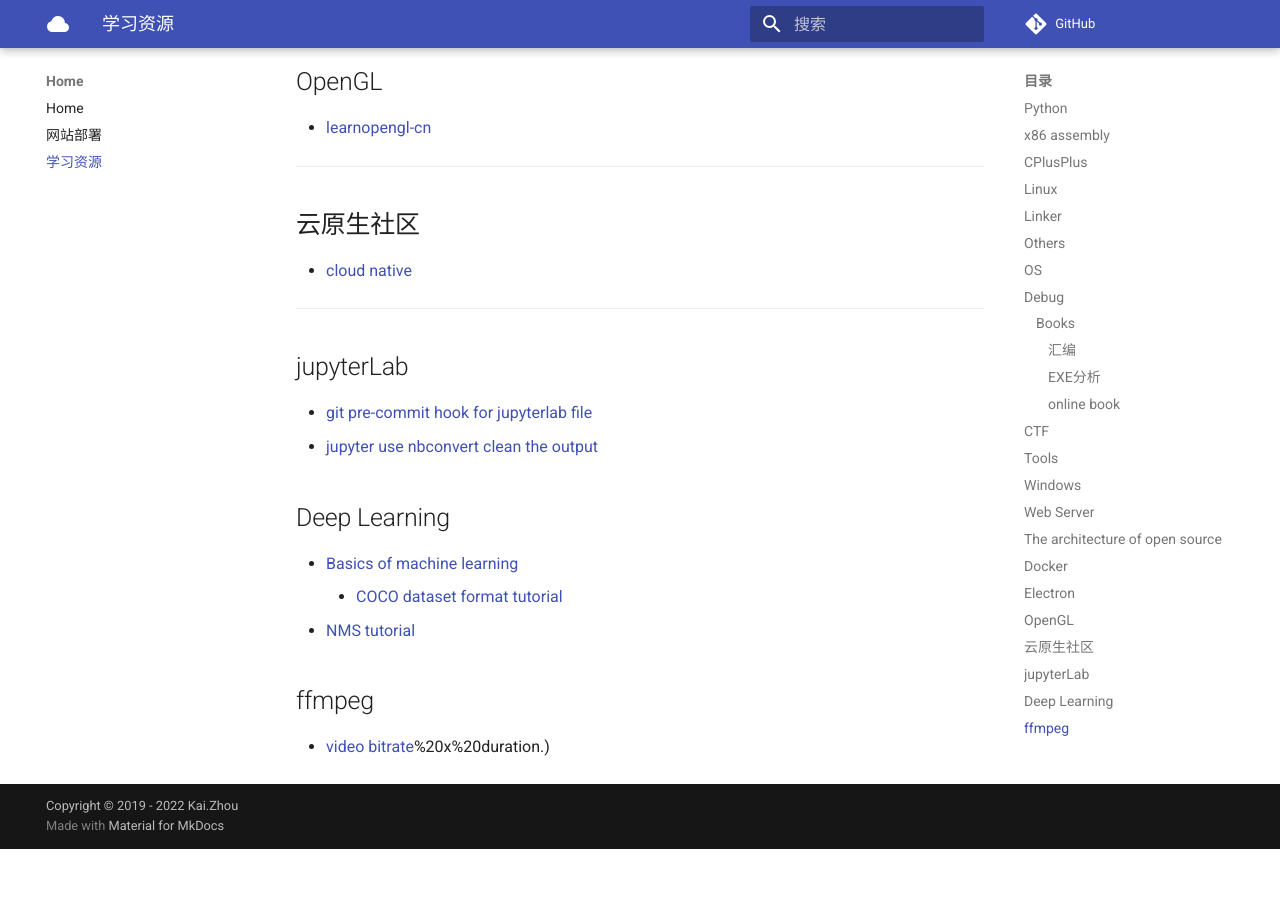
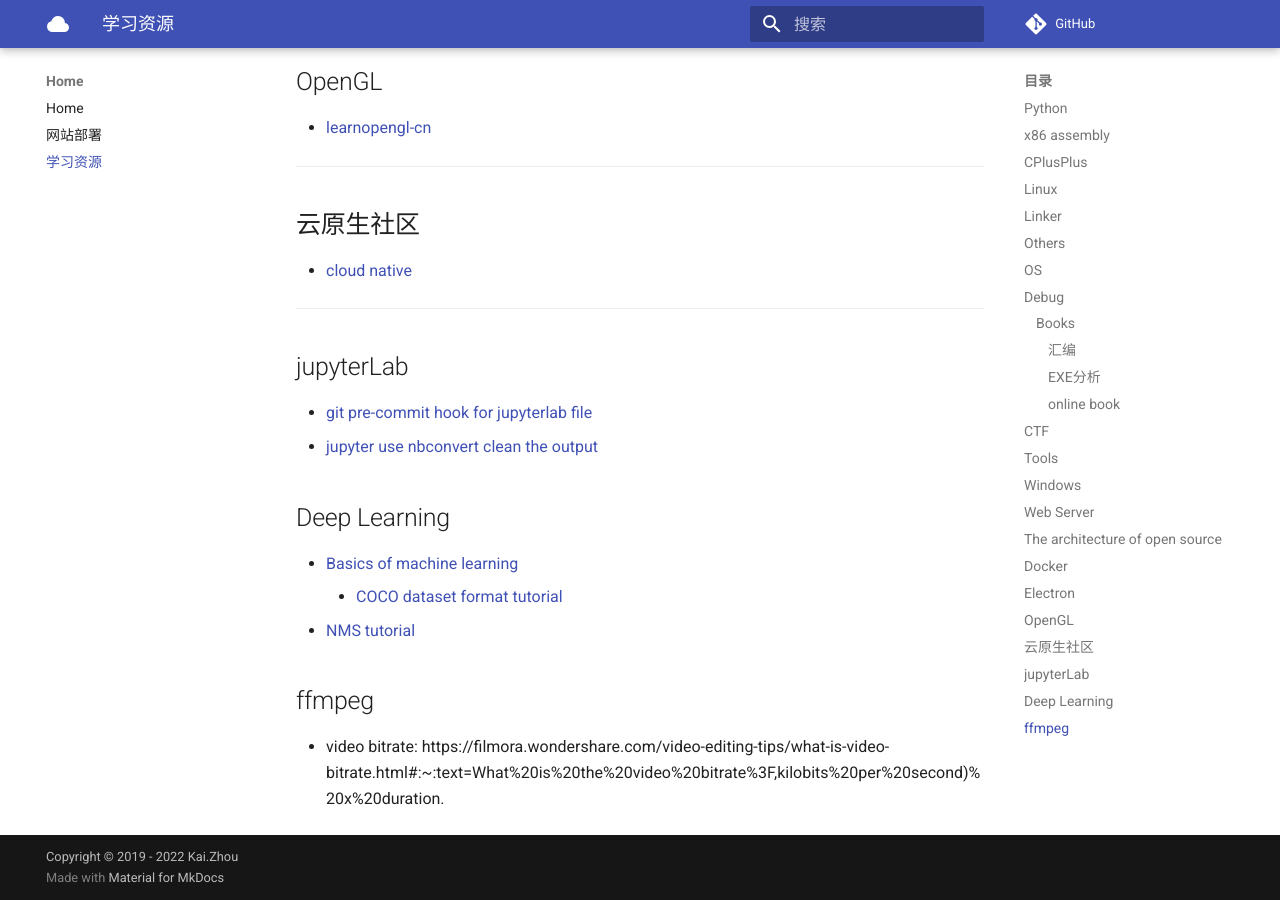
Before and after one commit to zhoukaidev/ks_blog, an MkDocs documentation site: the page built from docs/trainingResource.md, in a window 1280 px wide and 900 px high, scrolled down 3075 px. Built offline with MkDocs 1.6.1 and Material for MkDocs 9.7.7, drawn with Linux system fonts in a browser that asks for light colours; comment, search, counter and statistics services are not loaded; before the commit the page ends 3924 px from its top, so only the background shows below that; some of the changed lines change nothing that is shown.

Commit message:
Update trainingResource.md

```diff
--- a/docs/trainingResource.md
+++ b/docs/trainingResource.md
@@ -143,4 +143,4 @@ Record the link of training resource to save my bad memroy.
 
 ## ffmpeg
 
-* [video bitrate](https://filmora.wondershare.com/video-editing-tips/what-is-video-bitrate.html#:~:text=What%20is%20the%20video%20bitrate%3F,kilobits%20per%20second)%20x%20duration.)
+* video bitrate: https://filmora.wondershare.com/video-editing-tips/what-is-video-bitrate.html#:~:text=What%20is%20the%20video%20bitrate%3F,kilobits%20per%20second)%20x%20duration.
```
